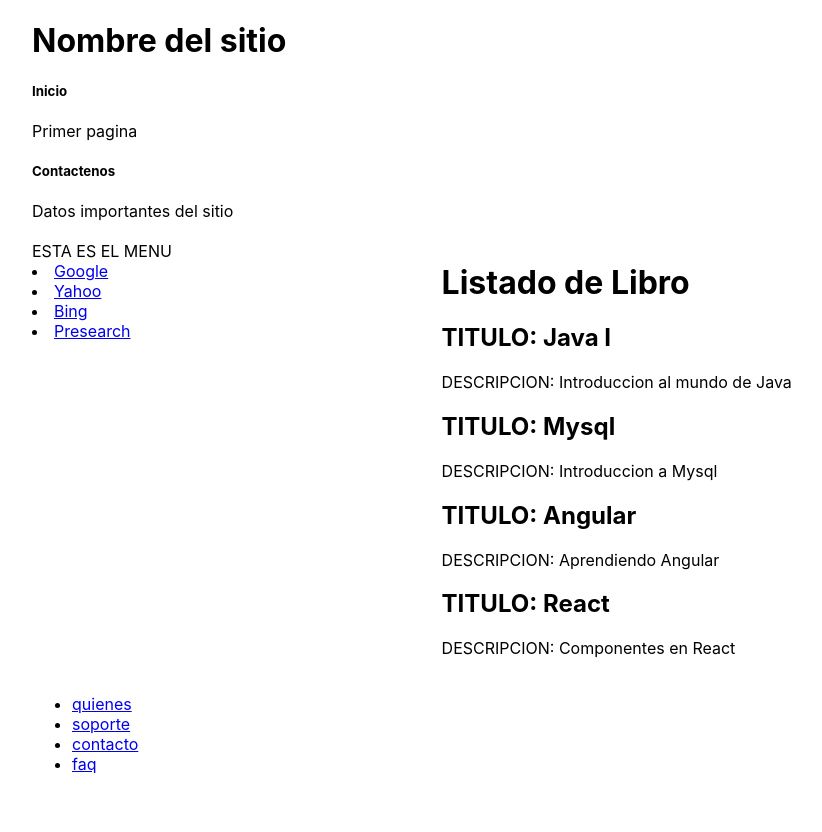
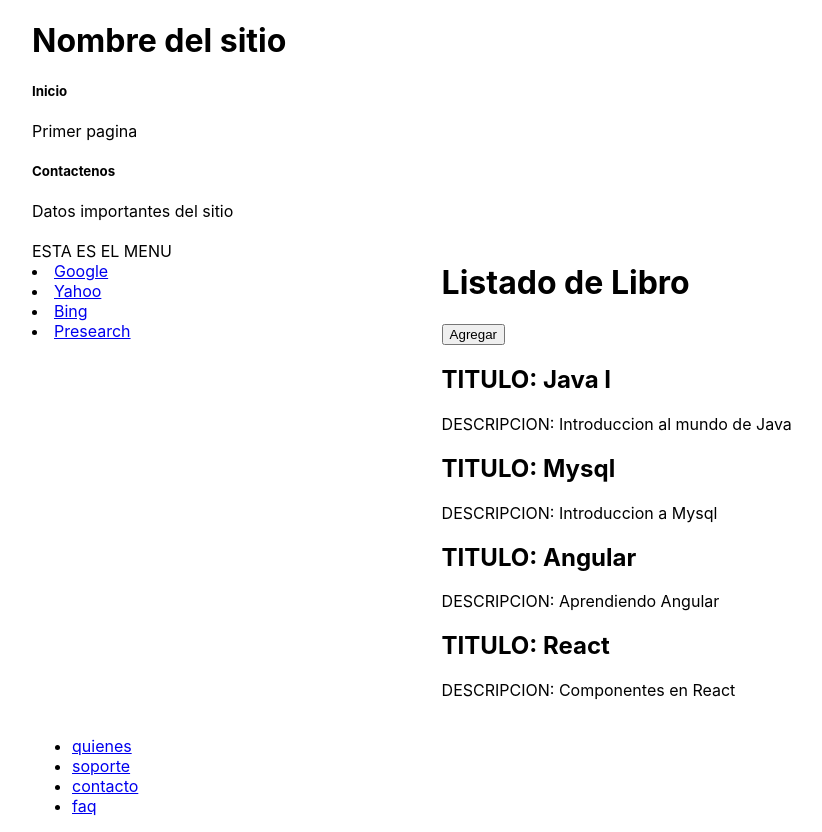
Before and after one commit to vick1410/react1, a React (Create React App) app: page / in a window 1280 px wide. Shown: the whole page, without its empty margins (96-918 px from the left). Before the commit the page ends 800 px from the top, so only its background shows below. Built offline with nearby package versions, Linux system fonts and the light colour scheme.

Commit message:
modificacion en el archivo cuerpo js.

```diff
--- a/src/components/Cuerpo.js
+++ b/src/components/Cuerpo.js
@@ -2,22 +2,44 @@ import React, { Component } from "react";
 import Libro from "./Libro";
 
 class Cuerpo extends Component {
-  //state = {  }
-  render() {
-    const libros = [
+  state = {
+    libros: []
+  };
+
+  componentDidMount() {
+    //console.log('holaaaaaaaaaa!!!')
+    let libros = [
       { nombre: "Java I", descripcion: "Introduccion al mundo de Java" },
       { nombre: "Mysql", descripcion: "Introduccion a Mysql" },
       { nombre: "Angular", descripcion: "Aprendiendo  Angular" },
       { nombre: "React", descripcion: "Componentes en React" }
     ];
 
+    this.setState({
+      libros
+    });
+  }
+
+  agregarLibro = () => {
+    const libros = { ...this.state.libros };
+    const libro = {
+      nombre: "Java IIII",
+      descripcion: "Introduccion al mundo de Java"
+    };
+    libros[`libro${Date.now()}`] = libro;
+    this.setState({
+      libros
+    });
+  };
+
+  render() {
     return (
       <div className="body">
         <h1>Listado de Libro</h1>
-        {Object.keys(libros).map(key => (
-          <Libro
-          key={key}
-          libro={libros[key]} />
+        <button onClick={this.agregarLibro}>Agregar </button>
+
+        {Object.keys(this.state.libros).map(key => (
+          <Libro key={key} libro={this.state.libros[key]} />
         ))}
       </div>
     );
```
